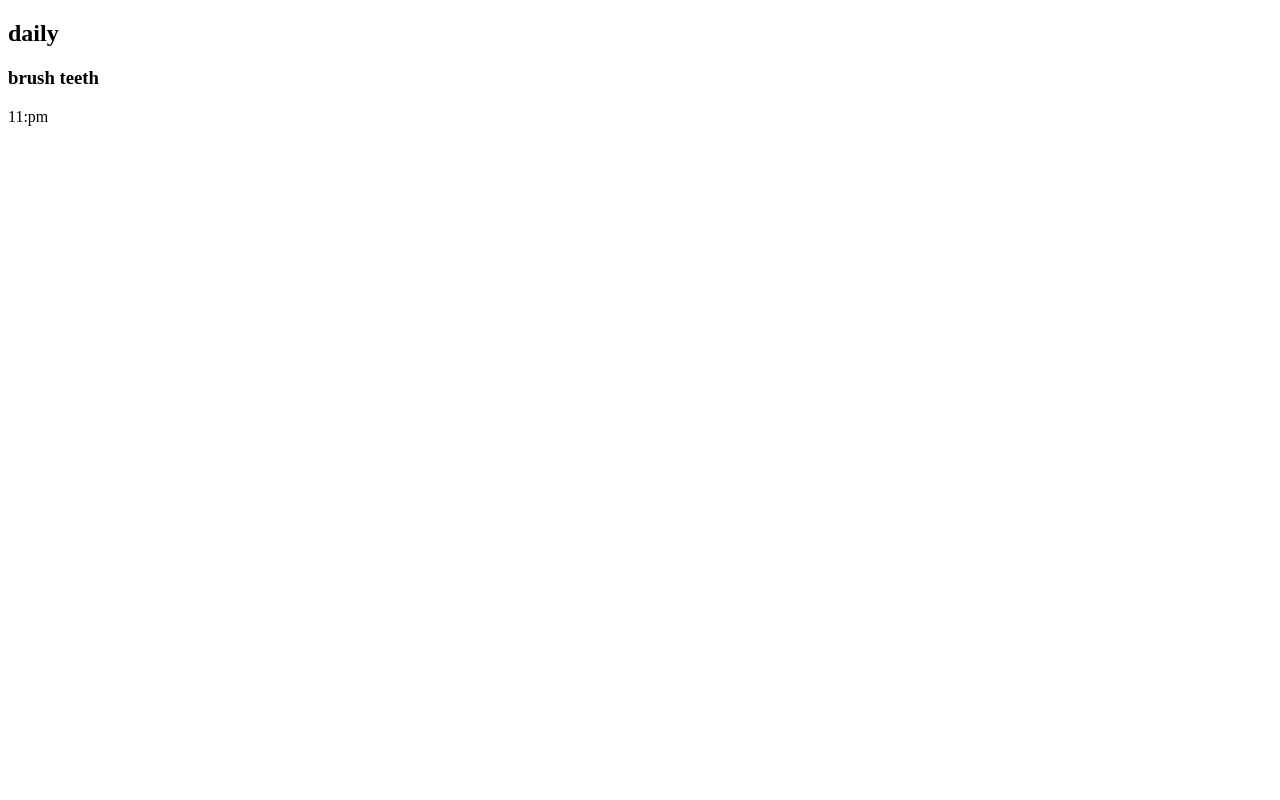
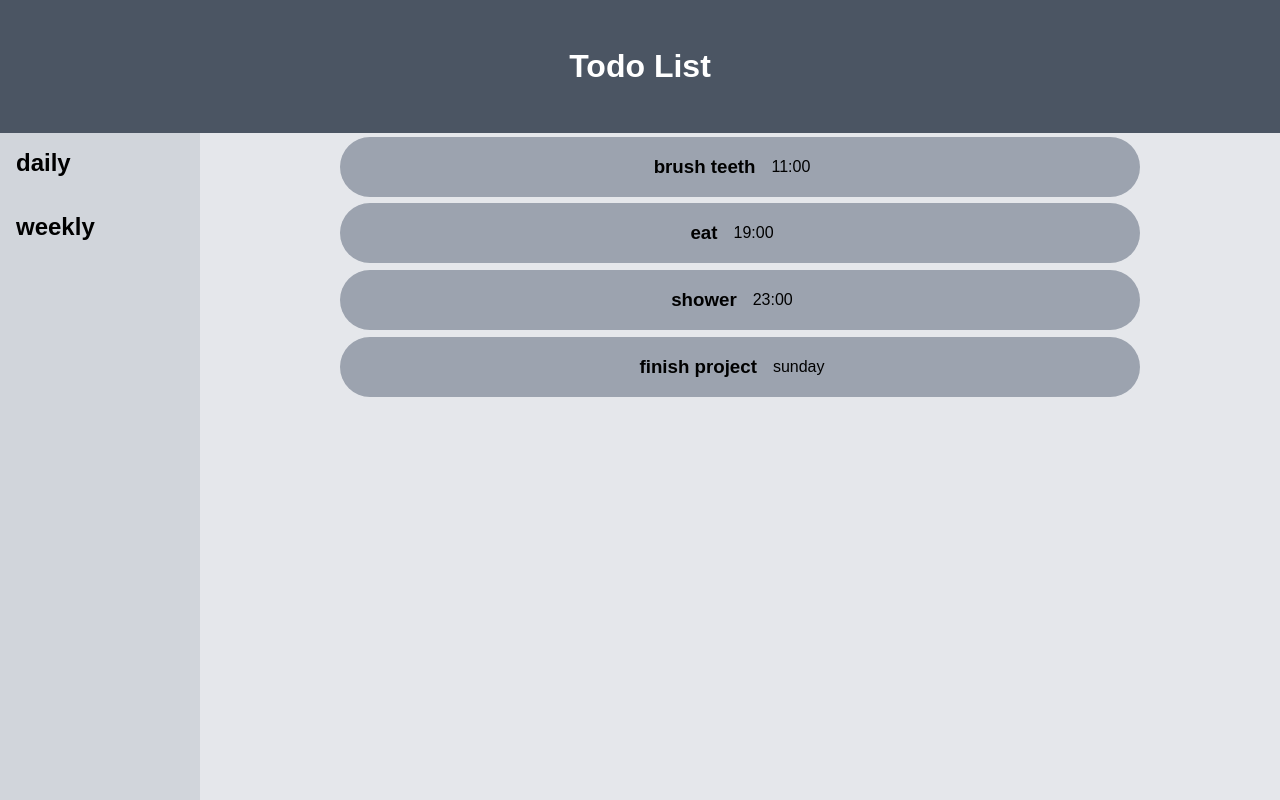
Before and after one commit to Vikek/todo-list, a website built with webpack: page dist/index.html in a window 1280 px wide. Built offline with Linux system fonts and the light colour scheme.

Commit message:
basic grid layout styling

```diff
--- a/package.json
+++ b/package.json
@@ -12,6 +12,8 @@
   "author": "",
   "license": "ISC",
   "devDependencies": {
+    "css-loader": "^6.8.1",
+    "style-loader": "^3.3.3",
     "webpack": "^5.89.0",
     "webpack-cli": "^5.1.4"
   }
--- a/src/index.js
+++ b/src/index.js
@@ -1,13 +1,28 @@
 import Project from "./modules/project";
 import Task from "./modules/task";
 import renderProject from "./modules/render";
+import './styles.css';
 
 const dailyProject = Project('daily');
 
-const brushTeeth = Task('brush teeth', '', '11:pm', 1);
+const brushTeeth = Task('brush teeth', '', '11:00', 1);
+const eatFood = Task('eat', 'pancakes', '19:00', 3);
+const shower = Task('shower', '', '23:00', 2);
 
 dailyProject.addTask(brushTeeth);
+dailyProject.addTask(eatFood);
+dailyProject.addTask(shower);
 
 renderProject(dailyProject);
 
+const weeklyProject = Project('weekly');
+
+const finishProject = Task('finish project', 'make todo list', 'sunday', 3);
+
+weeklyProject.addTask(finishProject);
+
+renderProject(weeklyProject);
+
+
+
 console.log(dailyProject);
--- /dev/null
+++ b/src/styles.css
@@ -0,0 +1,69 @@
+:root {
+    --header-background-color: #4b5563;
+    --sidebar-background-color: #d1d5db;
+    --main-content-background-color: #f3f4f6;
+    --task-background-color: #9ca3af;
+}
+
+* {
+    margin: 0;
+    padding: 0;
+    box-sizing: border-box;
+}
+
+html, body {
+    font-family: Arial, Helvetica, sans-serif;
+    height: 100%;
+}
+
+#container {
+    height: 100%;
+    display: grid;
+    grid-template-columns: 1fr 4fr 1fr;
+    grid-template-rows: 1fr 5fr;
+    justify-content: center;
+    align-items: center;
+}
+
+#header {
+    height: 100%;
+    color: white;
+    display: flex;
+    justify-content: center;
+    align-items: center;
+    grid-column: 1 / -1;
+    background-color: var(--header-background-color);
+}
+
+#content {
+    height: 100%;
+    grid-column: 1 / -1;
+    display: grid;
+    grid-template-columns: 200px 3fr;
+}
+
+#sidebar {
+    background-color: var(--sidebar-background-color);
+    padding: 16px;
+    display: grid;
+    grid-template-rows: repeat(10, 1fr);
+}
+
+#main {
+    background-color: #e5e7eb;
+    display: grid;
+    grid-template-rows: repeat(10, 1fr);
+    justify-content: center;
+    align-items: center;
+}
+
+#main > div {
+    height: 60px;
+    width: 800px;
+    border-radius: 40px;
+    display: flex;
+    gap: 16px;
+    justify-content: center;
+    align-items: center;
+    background-color: var(--task-background-color);
+}
--- a/webpack.config.js
+++ b/webpack.config.js
@@ -8,4 +8,12 @@ module.exports = {
         filename: 'main.js',
         path: path.resolve(__dirname, 'dist'),
     },
+    module: {
+        rules: [
+            {
+            test: /\.css$/i,
+            use: ['style-loader', 'css-loader'],
+            },
+        ],
+    },
 };
```
Also changed, not shown: dist/index.html, dist/main.js, 1 other file.
